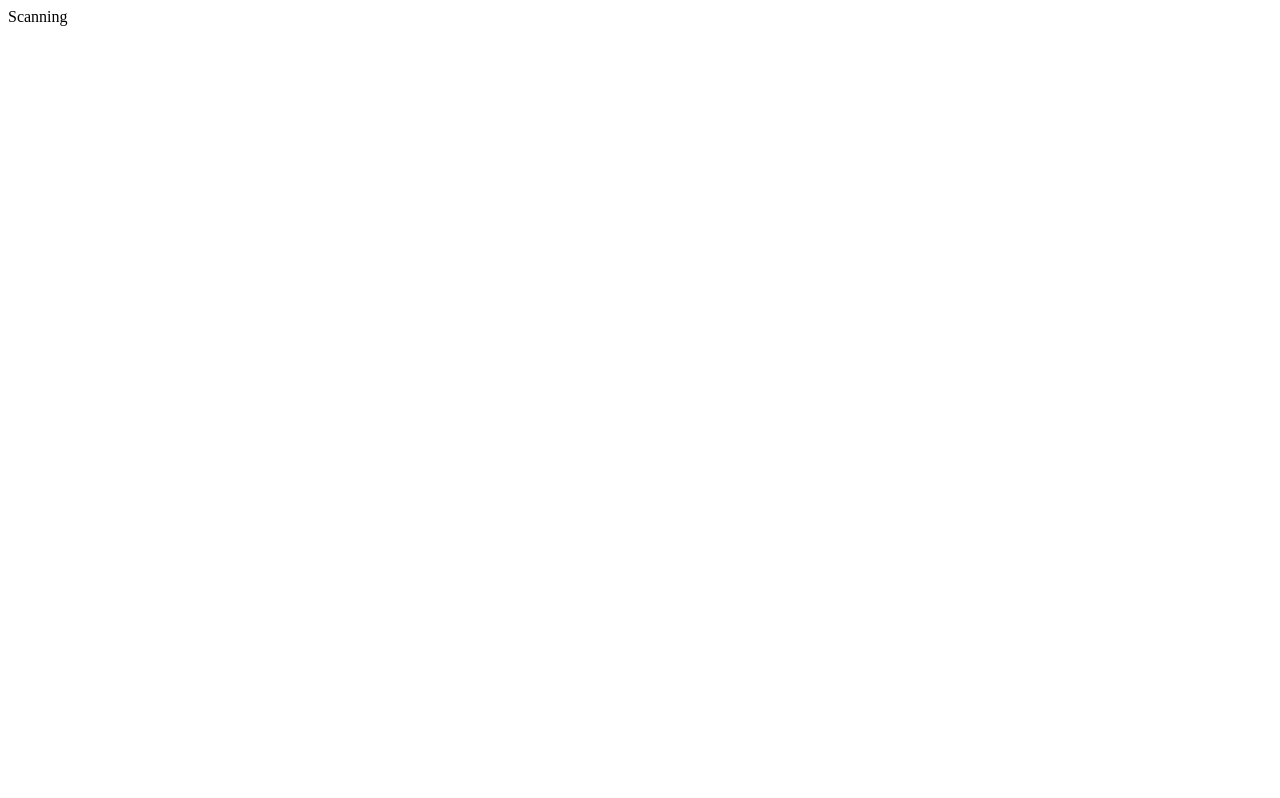
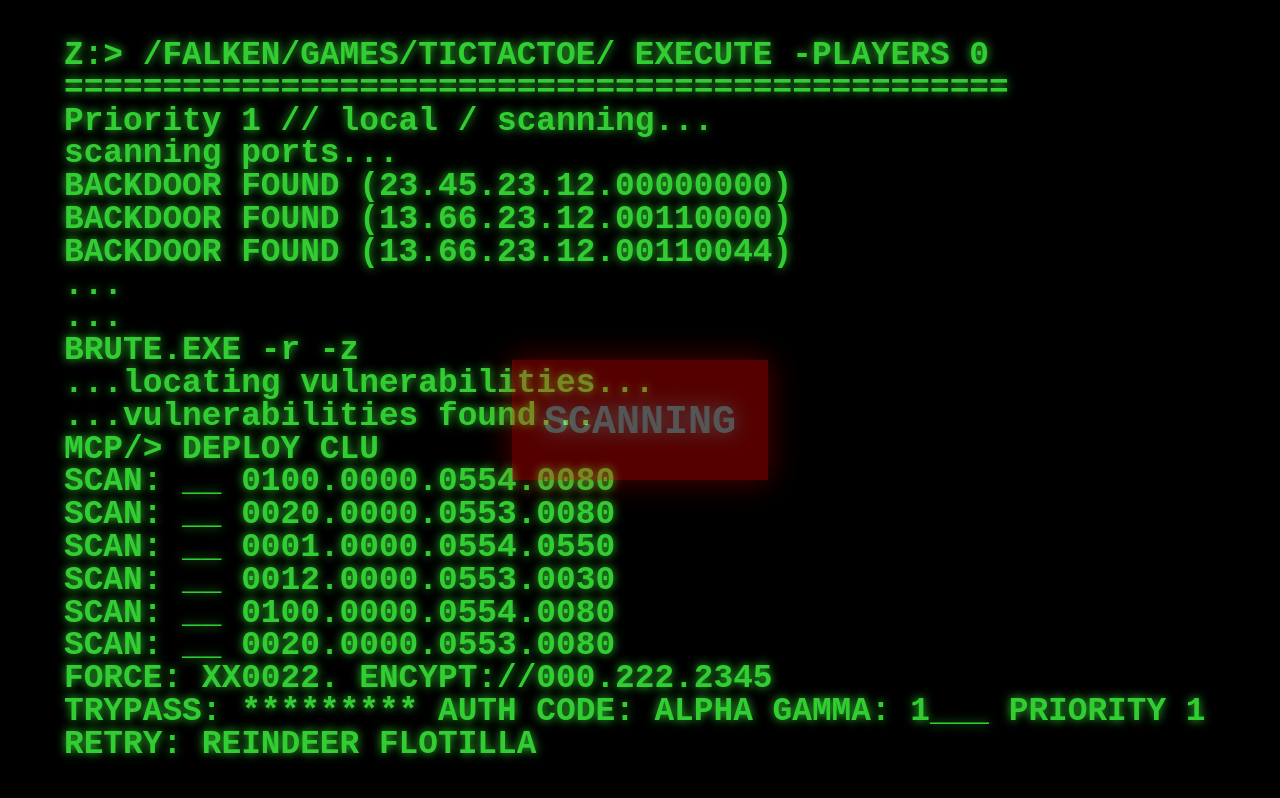
Before and after one commit to SherwinHK/sherwinhk.github.io, a plain HTML site: page index.html in a window 1280 px wide. Drawn offline with Linux system fonts and the light colour scheme.

Commit message:
Update index.html

```diff
--- a/index.html
+++ b/index.html
@@ -1,3 +1,18 @@
+<!DOCTYPE html>
+<html lang="en" >
+<head>
+  <meta charset="UTF-8">
+  <title>CodePen - Pretend Hacker</title>
+  <link rel="stylesheet" href="./style.css">
+
+</head>
+<body>
+<!-- partial:index.partial.html -->
 <div class="msg">Scanning</div>
 <div id="console">
 </div>
+<!-- partial -->
+  <script  src="./script.js"></script>
+
+</body>
+</html>
```
